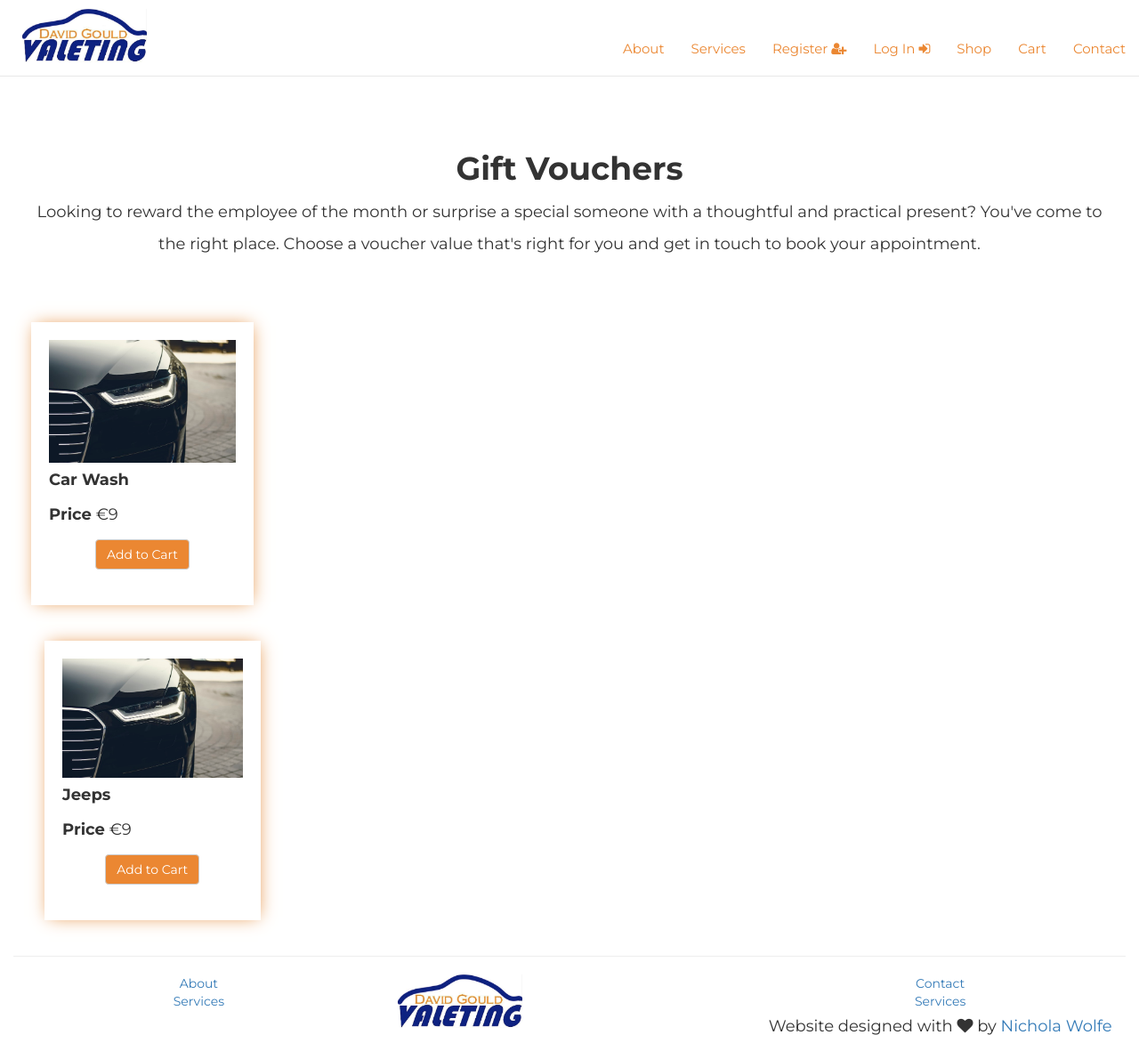
After one commit to wolfenchic/valet_prj, a Django app: a page that uses home/templates/base.html in a window 1280 px wide. The commit adds this page. Shown: the whole page at 89% size. Run offline with Django 3.2, Linux system fonts and the light colour scheme; data comes from the database, SQL or seed files in the repository; some libraries are stand-ins or nearby versions.

Commit message:
styled voucher page

```diff
--- a/home/static/home/style.css
+++ b/home/static/home/style.css
@@ -226,6 +226,13 @@ margin-top: 0px;
 	font-size: 5rem;
 }
 
+.voucherCard {
+    padding: 20px 20px 20px 20px;
+    margin: 20px 20px 20px 20px;
+    -webkit-box-shadow: 1px 0px 19px -4px rgba(228,141,61,1);
+
+}
+
 @media only screen and (max-width: 768px) {
     .contactText {
         font-size: 2rem;
--- a/home/templates/base.html
+++ b/home/templates/base.html
@@ -53,7 +53,7 @@
                     <li><a href="{% url 'login' %}">Log In <i class="fa fa-sign-in"></i></a></li>
                     {% endif %}
 
-                     <li><a href="#">Shop </a></li>
+                     <li><a href="{% url 'vouchers' %}">Shop </a></li>
                      <li><a href="#">Cart<label class="badge badge-light">{{ items_in_cart }}</label></a></a></li>
                     <li><a href="#">Contact </a></li>
                     <li>
--- /dev/null
+++ b/services/templates/vouchers.html
@@ -0,0 +1,40 @@
+{% extends "base.html" %} {% load staticfiles %} {% load bootstrap_tags %} {% block content %}
+<br>
+<br>
+<br>
+<br>
+<div class="container-fluid">
+    <div class="row AboutRow text-center">
+        <h1>Gift Vouchers</h1>
+        <p>Looking to reward the employee of the month or surprise a special someone with a thoughtful and practical present? You've come to the right place. Choose a voucher value that's right for you and get in touch to book your appointment. </p>
+
+    </div>
+</div>
+
+<br>
+
+    {% for service in services %}
+    <div class="container-fluid">
+        <div class="row cardRow">
+        <div class="col-lg-3 col-sm-4 col-xs-10 text-left">
+            <div class="card voucherCard">
+                    <img class="img-responsive" src="{% static 'home/images/voucher1.jpeg' %}">
+
+                    <h4 class="voucherCardTitle">{{ service.name }}</h4>
+                    <p class="voucherCardPrice"><strong>Price</strong> €{{ service.price }}</p>
+                    <div class="action text-center">
+							<form action = "{% url 'add_to_cart' %}" method='post'>
+							{% csrf_token %}
+							<input type="hidden" id="id" name="id" value="{{service.id}}"/>
+              				<input type="hidden" id="quantity" name="quantity" value="1"/>
+							<input class="btn btn-default add-to-cart Voucher" type="submit" value="Add to Cart"/>
+							</form>
+							</div>
+                      <br>
+                    </div>
+                    </div>
+                    </div>
+
+
+    {% endfor %}
+{% endblock content %}
--- a/services/urls.py
+++ b/services/urls.py
@@ -3,4 +3,5 @@ from .views import *
 
 urlpatterns = [
     url(r'^$', get_services_page, name='services'),
+    url(r'^gift-vouchers', get_vouchers_page, name='vouchers'),
     ]
--- a/services/views.py
+++ b/services/views.py
@@ -12,3 +12,8 @@ from django.contrib import auth, messages
 def get_services_page(request):
     services = Service.objects.all()
     return render(request, 'services.html', {'services': services})
+
+
+def get_vouchers_page(request):
+    services = Service.objects.all()
+    return render(request, 'vouchers.html', {'services': services})
```
Also changed, not shown: home/static/home/images/voucher1.jpeg (added).
